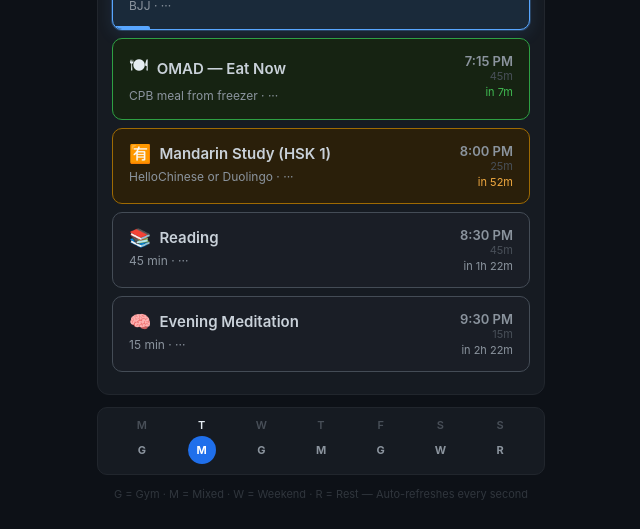
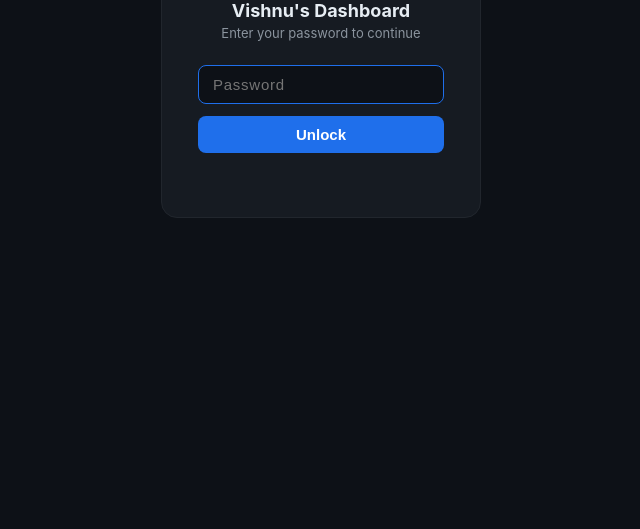
Before and after one commit to vshnvijandran/daily-dashboard, a plain HTML site: page index.html in a window 1280 px wide. Shown: the part 342-871 px from the top of the page, without its empty margins (319-959 px from the left). After the commit the page ends 800 px from the top, so only its background shows below. Drawn offline with nearby package versions, Linux system fonts and the light colour scheme.

Commit message:
Update index.html

```diff
--- a/index.html
+++ b/index.html
@@ -11,9 +11,49 @@
   * { box-sizing: border-box; margin: 0; padding: 0; }
   body { background: #0d1117; color: #e6edf3; font-family: -apple-system, BlinkMacSystemFont, 'Segoe UI', sans-serif; min-height: 100vh; }
   ::-webkit-scrollbar { width: 6px; } ::-webkit-scrollbar-track { background: #161b22; } ::-webkit-scrollbar-thumb { background: #30363d; border-radius: 3px; }
+  #lock-screen { position:fixed; inset:0; background:#0d1117; display:flex; align-items:center; justify-content:center; z-index:9999; }
+  #lock-screen.hidden { display:none; }
+  #lock-box { background:#161b22; border:1px solid #21262d; border-radius:16px; padding:40px 36px; width:320px; text-align:center; }
+  #lock-box .icon { font-size:36px; margin-bottom:16px; }
+  #lock-box h2 { font-size:18px; font-weight:700; color:#e6edf3; margin-bottom:4px; }
+  #lock-box p { font-size:13px; color:#8b949e; margin-bottom:24px; }
+  #lock-box input { width:100%; background:#0d1117; border:1px solid #30363d; border-radius:8px; padding:10px 14px; color:#e6edf3; font-size:15px; outline:none; letter-spacing:0.05em; }
+  #lock-box input:focus { border-color:#1f6feb; }
+  #lock-box button { margin-top:12px; width:100%; background:#1f6feb; border:none; border-radius:8px; padding:10px; color:#fff; font-size:15px; font-weight:600; cursor:pointer; }
+  #lock-box button:hover { background:#388bfd; }
+  #lock-error { color:#f85149; font-size:12px; margin-top:8px; min-height:16px; }
 </style>
+<script>
+(function(){
+  const KEY = 'vd_auth';
+  const HASH = '3e7a9f2b1c';
+  function h(s){ let n=0; for(let i=0;i<s.length;i++) n=(Math.imul(31,n)+s.charCodeAt(i))|0; return (n>>>0).toString(16).slice(-10).padStart(10,'0'); }
+  if(sessionStorage.getItem(KEY)===HASH) return;
+  document.addEventListener('DOMContentLoaded', function(){
+    document.getElementById('root').style.display='none';
+    var ls=document.getElementById('lock-screen');
+    var inp=document.getElementById('pw-input');
+    var err=document.getElementById('lock-error');
+    document.getElementById('pw-submit').addEventListener('click', function(){
+      if(inp.value==='Vishnu16*'){ sessionStorage.setItem(KEY,HASH); ls.classList.add('hidden'); document.getElementById('root').style.display=''; }
+      else { err.textContent='Incorrect password.'; inp.value=''; inp.focus(); }
+    });
+    inp.addEventListener('keydown', function(e){ if(e.key==='Enter') document.getElementById('pw-submit').click(); });
+  });
+})();
+</script>
 </head>
 <body>
+<div id="lock-screen">
+  <div id="lock-box">
+    <div class="icon">🔒</div>
+    <h2>Vishnu's Dashboard</h2>
+    <p>Enter your password to continue</p>
+    <input id="pw-input" type="password" placeholder="Password" autofocus autocomplete="off"/>
+    <button id="pw-submit">Unlock</button>
+    <div id="lock-error"></div>
+  </div>
+</div>
 <div id="root"></div>
 <script type="text/babel">
 const { useState, useEffect } = React;
```
